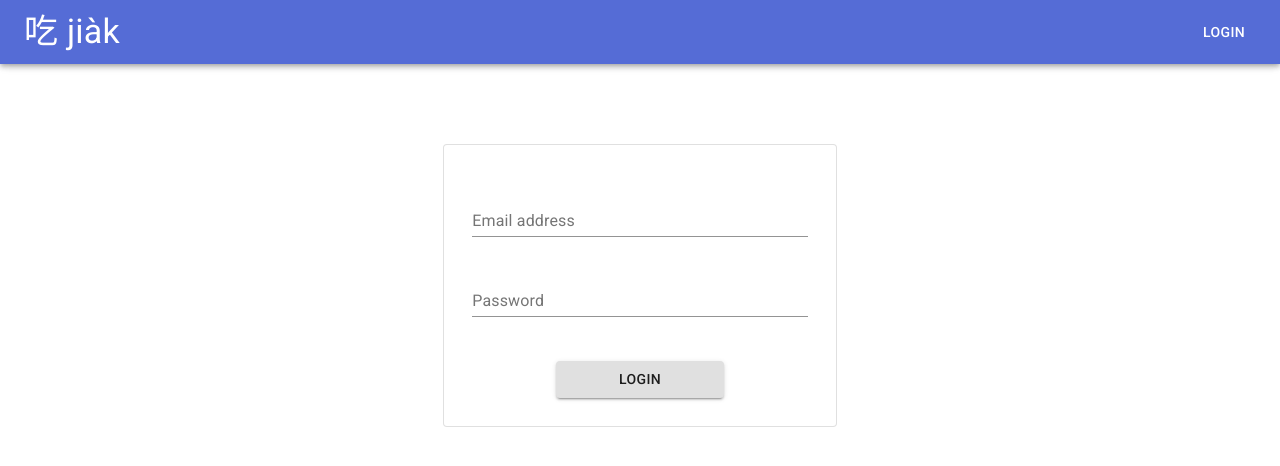
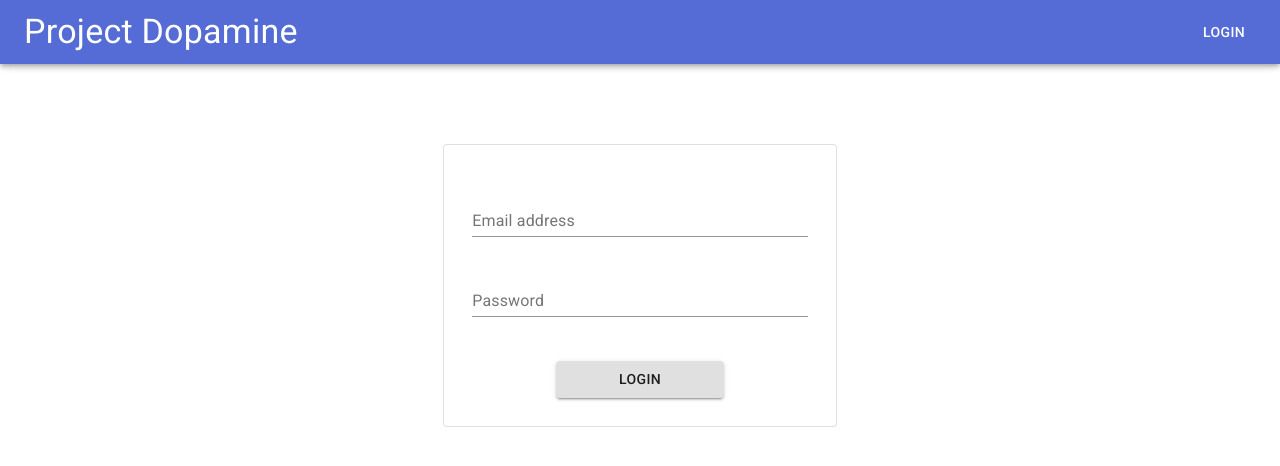
Before and after one commit to nelsongoh/project-dopamine, a Next.js app: page /login in a window 1280 px wide. Shown: the top 466 px of the page. Built offline with nearby package versions, Linux system fonts and the light colour scheme; no server answers.

Commit message:
Changed the content for the webpage and Headerbar's title.

```diff
--- a/pages/_app.js
+++ b/pages/_app.js
@@ -21,7 +21,7 @@ export default function MyApp(props) {
   return (
     <React.Fragment>
       <Head>
-        <title>My page</title>
+        <title>Project Dopamine</title>
         <meta name="viewport" content="minimum-scale=1, initial-scale=1, width=device-width" />
       </Head>
       <ThemeProvider theme={theme}>
--- a/src/lang/en.js
+++ b/src/lang/en.js
@@ -1,4 +1,7 @@
 const Content = {
+  webpage: {
+    title: "Project Dopamine",
+  },
   sidebar: {
     admin: {
       title: "Admin",
@@ -16,7 +19,7 @@ const Content = {
     },
   },
   headerbar: {
-    title: "吃 jiàk",
+    title: "Project Dopamine",
     menuBtn: {
       ariaLabel: "Open sidebar",
     },
```
